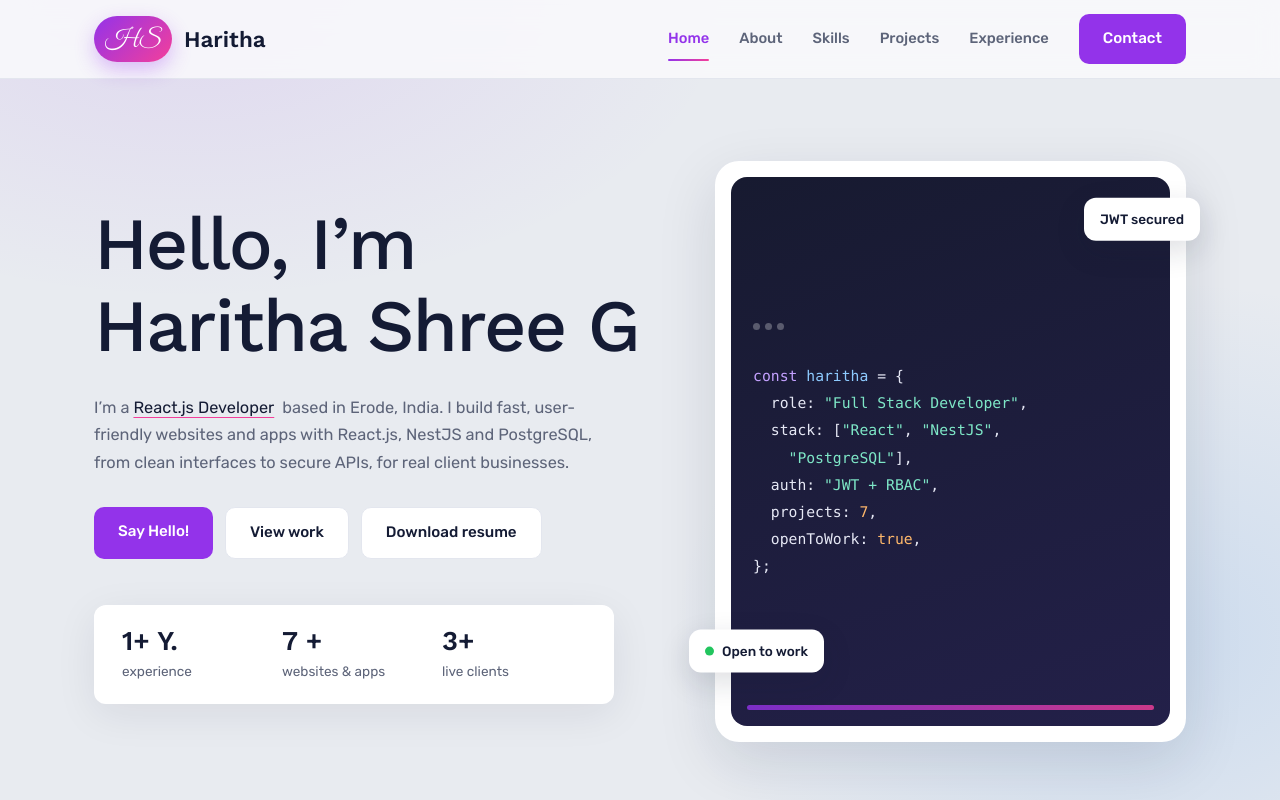
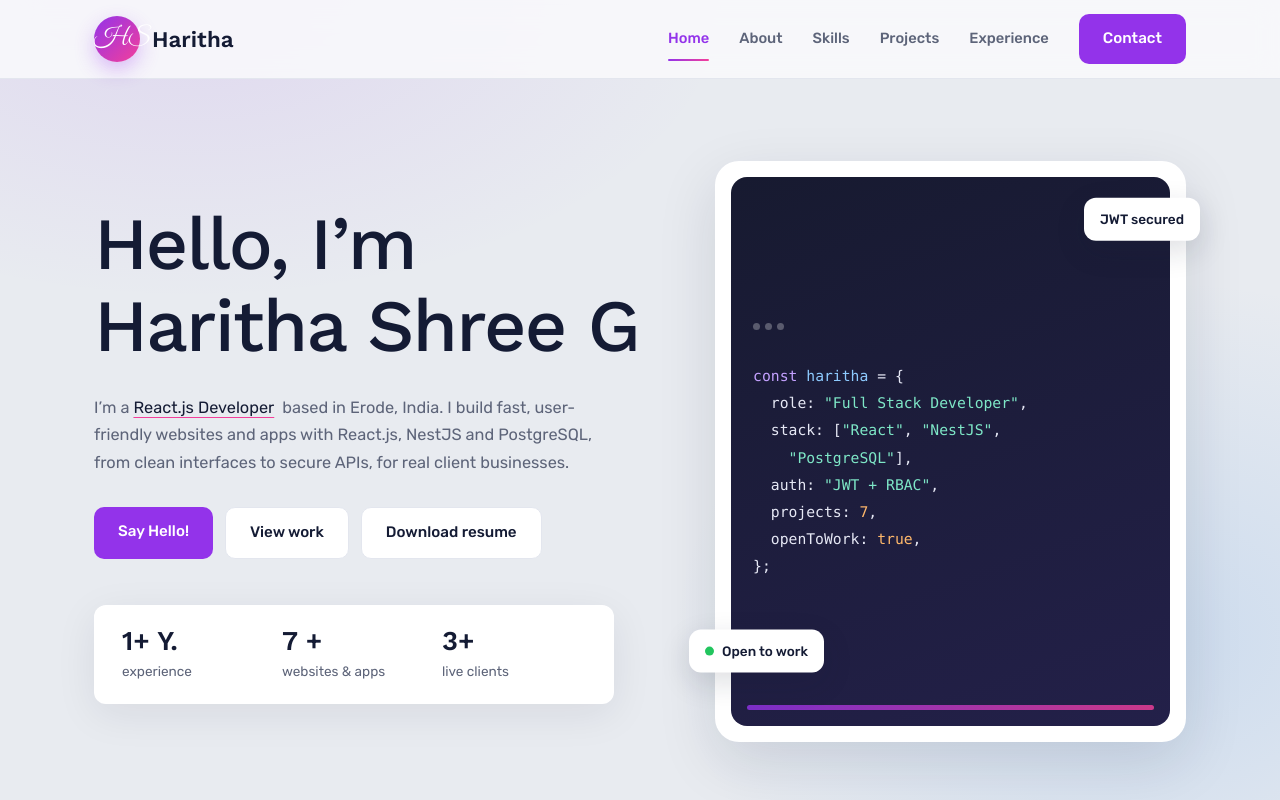
Before and after one commit to harithashree47/portfolio2, a React (Vite) app in the folder frontend/: page / in a window 1280 px wide. Shown: the top 800 px of the page. Built offline with nearby package versions, Linux system fonts and the light colour scheme.

Commit message:
logo fixed

```diff
--- a/frontend/src/styles.css
+++ b/frontend/src/styles.css
@@ -136,7 +136,7 @@ section{padding:104px 0}
 
 /* logo, active menu, drawer, note, responsive fixes */
 body{overflow-x:clip}
-.brand .logo{width:78px;height:46px;border-radius:999px;background:linear-gradient(135deg,var(--p),var(--pink));color:#fff;display:grid;place-items:center;font:400 1.5rem/1 "Great Vibes",cursive;padding:4px 0 0;letter-spacing:0;box-shadow:0 8px 20px rgba(147,51,234,.3)}
+.brand .logo{width:46px;height:46px;flex:0 0 46px;border-radius:50%;background:linear-gradient(135deg,var(--p),var(--pink));color:#fff;display:grid;place-items:center;font:400 1.5rem/1 "Great Vibes",cursive;padding:0;letter-spacing:0;box-shadow:0 8px 20px rgba(147,51,234,.3)}
 .dnav a.link{position:relative;padding:6px 0;color:var(--muted)}
 .dnav a.link::after{content:"";position:absolute;left:0;right:0;bottom:-3px;height:2px;border-radius:2px;background:linear-gradient(90deg,var(--p),var(--pink));transform:scaleX(0);transform-origin:left;transition:transform .3s ease}
 .dnav a.link:hover,.dnav a.link.active{color:var(--p)}
```
